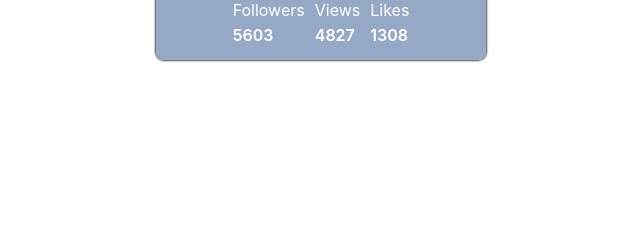
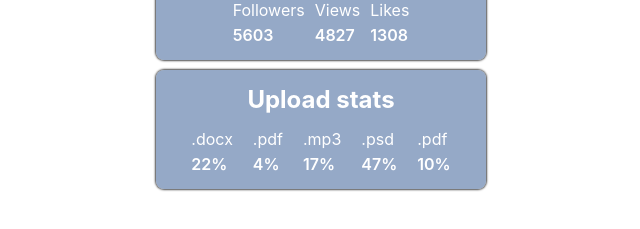
Before and after one commit to NanaTsK/goit-react-hw-01-components, a React (Create React App) app: page / in a window 1280 px wide. Shown: the part 337-566 px from the top of the page, without its empty margins (319-959 px from the left). Built offline with nearby package versions, Linux system fonts and the light colour scheme.

Commit message:
statistics card

```diff
--- a/src/components/App.jsx
+++ b/src/components/App.jsx
@@ -1,8 +1,10 @@
-// import data from '..data/data.json';
 // import friends from '..data/friends.json';
 // import transactions from '..data/transactions.json';
 import { Profile } from './Profile/Profile';
+import { Statistics } from './Statistics/Statistics';
+
 import user from './data/user.json';
+import data from './data/data.json';
 
 export const App = () => {
   return (
@@ -14,6 +16,9 @@ export const App = () => {
         avatar={user.avatar}
         stats={user.stats}
       />
+      <Statistics title="Upload stats" stats={data} />
     </>
   );
 };
+// <FriendList friends={friends} />
+// <TransactionHistory items={transactions} />
--- a/src/components/Statistics/Statistics.jsx
+++ b/src/components/Statistics/Statistics.jsx
@@ -0,0 +1,33 @@
+import PropTypes from 'prop-types';
+import { Container } from 'components/index.styled';
+import {
+  StatisticsCard,
+  StatsTitle,
+  StatsList,
+  StatsItem,
+  Label,
+  Percentage,
+} from './Statistics.styled';
+
+export const Statistics = ({ title, stats }) => {
+  return (
+    <Container>
+      <StatisticsCard>
+        {title && <StatsTitle>{title}</StatsTitle>}
+        <StatsList>
+          {stats.map(({ id, label, percentage }) => (
+            <StatsItem key={id}>
+              <Label>{label}</Label>
+              <Percentage>{percentage}%</Percentage>
+            </StatsItem>
+          ))}
+        </StatsList>
+      </StatisticsCard>
+    </Container>
+  );
+};
+
+Statistics.propTypes = {
+  title: PropTypes.string.isRequired,
+  stats: PropTypes.objectOf(PropTypes.number).isRequired,
+};
--- a/src/components/Statistics/Statistics.styled.js
+++ b/src/components/Statistics/Statistics.styled.js
@@ -0,0 +1,27 @@
+import { styled } from 'styled-components';
+
+export const StatisticsCard = styled.div`
+  display: flex;
+  flex-direction: column;
+  align-items: center;
+`;
+export const StatsTitle = styled.h2`
+  padding-bottom: 15px;
+`;
+export const StatsList = styled.ul`
+  display: flex;
+  gap: 20px;
+  justify-content: center;
+`;
+export const StatsItem = styled.li`
+  display: flex;
+  flex-direction: column;
+  gap: 5px;
+`;
+export const Label = styled.span`
+  //   xxx
+`;
+export const Percentage = styled.span`
+  font-size: 16px;
+  font-weight: 600;
+`;
```
